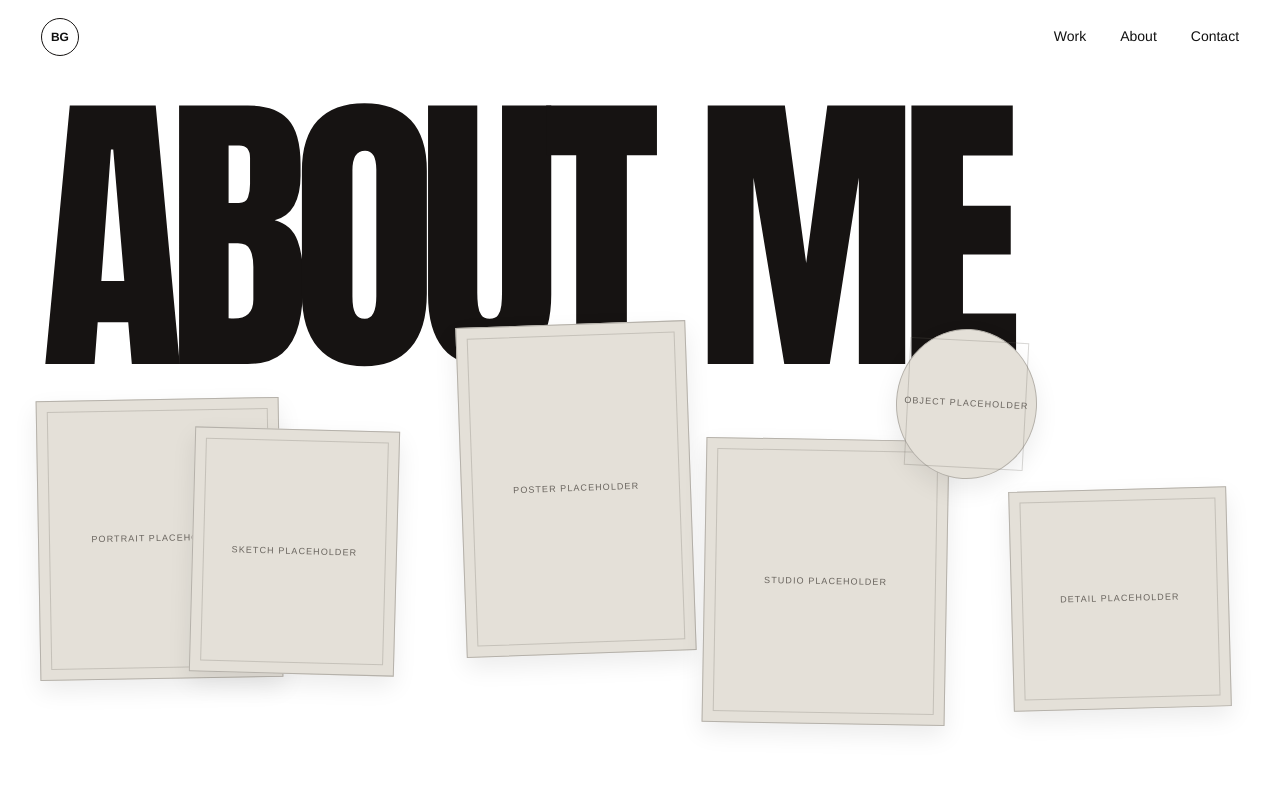
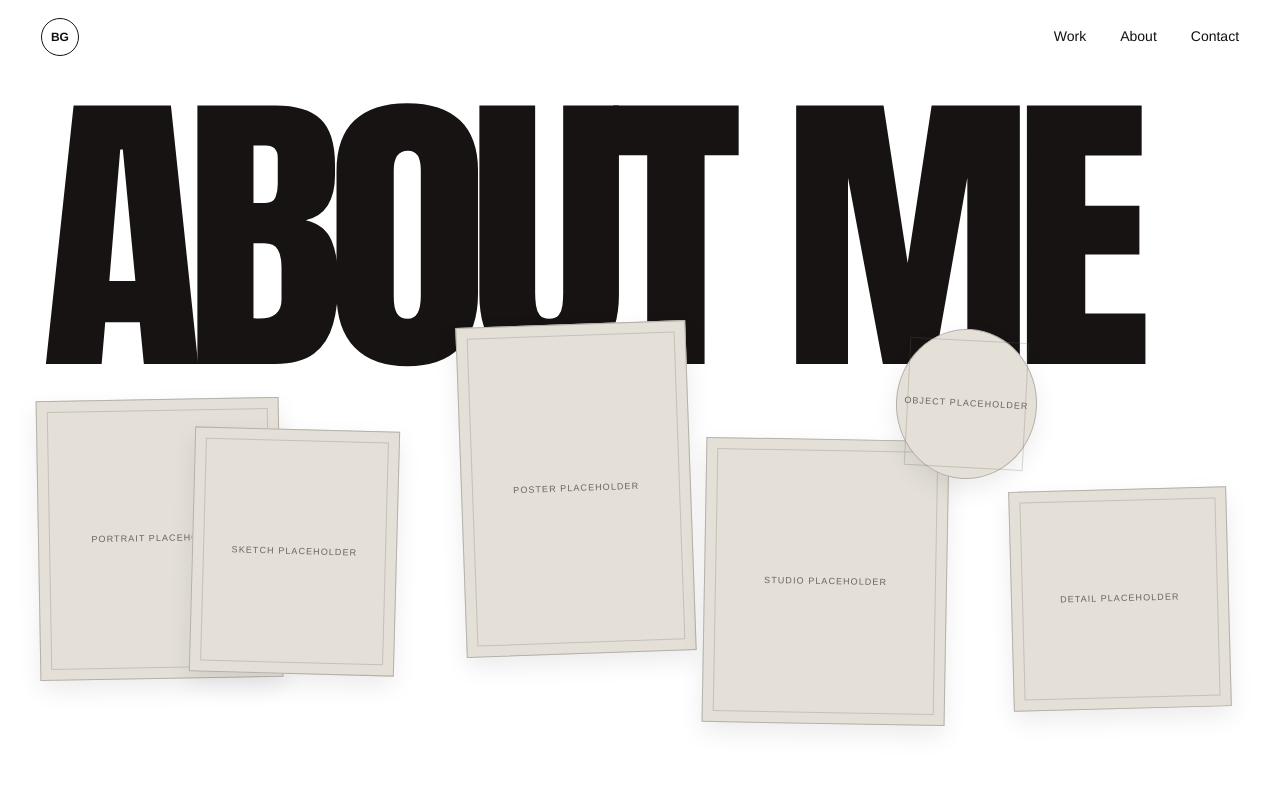
Before and after one commit to BrandonGraser/BG-Portfolio, a Next.js app: page /about in a window 1280 px wide. Shown: the top 800 px of the page. Built offline with nearby package versions, Linux system fonts and the light colour scheme.

Commit message:
Calibrate About title width

```diff
--- a/app/globals.css
+++ b/app/globals.css
@@ -100,7 +100,7 @@ footer>span { font-size:12px; }.email { display:block; font-size:clamp(6rem,17vw
 .tile-placeholder::before{content:"";position:absolute;inset:18px;border:1px solid currentColor;opacity:.25}.tile-placeholder span{font-size:12px;font-weight:700}.tile-placeholder small{font-size:9px}
 .tile-caption{position:absolute;inset:auto 0 0;padding:65px 24px 20px;color:#fff;background:linear-gradient(transparent,rgba(0,0,0,.72));opacity:0;transition:opacity .25s ease}.portfolio-tile:hover .tile-caption{opacity:1}.tile-caption span{font-size:10px}.tile-caption h1{margin:5px 0 2px;font-size:26px;font-weight:500}.tile-caption p{margin:0;font-size:11px}
 .simple-footer{min-height:78px;padding:20px 3.2vw;display:flex;justify-content:space-between;align-items:end;font-size:11px;border-top:1px solid #bbb}.simple-footer a{text-decoration:underline}
-.about-hero{min-height:760px;position:relative;overflow:hidden;padding:16px 3.2vw 0}.about-hero h1{position:relative;z-index:0;margin:30px 0 0;font-family:Impact,"Arial Narrow",sans-serif;color:var(--ink);font-size:23.5vw;line-height:.78;letter-spacing:-.055em;font-weight:900;white-space:nowrap;transform:scaleX(.98);transform-origin:left top;width:98%}
+.about-hero{min-height:760px;position:relative;overflow:hidden;padding:16px 3.2vw 0}.about-hero h1{position:relative;z-index:0;margin:30px 0 0;font-family:Impact,"Arial Narrow",sans-serif;color:var(--ink);font-size:23.5vw;line-height:.78;letter-spacing:-.055em;font-weight:900;white-space:nowrap;transform:scaleX(1.11);transform-origin:left top;width:90.1%}
 .about-collage{position:absolute;inset:180px 0 0}.about-piece,.contact-piece{position:absolute;display:grid;place-items:center;border:1px solid #b5b1aa;background:#e4e0d8;color:#69645e;text-transform:uppercase;letter-spacing:.12em;font-size:9px;box-shadow:0 10px 24px rgba(0,0,0,.08)}.about-piece::before,.contact-piece::before{content:"";position:absolute;inset:10px;border:1px solid currentColor;opacity:.25}
 .piece-one{width:19vw;height:280px;left:3vw;top:145px;transform:rotate(-1deg)}.piece-two{width:16vw;height:245px;left:15vw;top:175px;transform:rotate(1.5deg)}.piece-three{width:18vw;height:330px;left:36vw;top:70px;transform:rotate(-2deg)}.piece-four{width:19vw;height:285px;right:26vw;top:185px;transform:rotate(1deg)}.piece-five{width:17vw;height:220px;right:4vw;top:235px;transform:rotate(-1.5deg)}.piece-six{width:11vw;height:150px;right:19vw;top:75px;transform:rotate(3deg);border-radius:50%}
 .about-story{display:grid;grid-template-columns:1fr .78fr 1.45fr;gap:6vw;padding:85px 1vw 130px}.story-section{display:block;padding:0;border:0}.story-section h2{margin:0 0 65px;color:#b9b9b9;font-size:clamp(1rem,1.35vw,1.55rem);line-height:1;font-weight:700;letter-spacing:-.025em}.story-section p{max-width:none;margin:0 0 28px;font-size:clamp(1rem,1.35vw,1.55rem);line-height:1.12;letter-spacing:-.025em}.number-list{display:grid;gap:22px;font-size:clamp(1rem,1.35vw,1.55rem);line-height:1.2;letter-spacing:-.025em;font-weight:700}
@@ -112,6 +112,6 @@ footer>span { font-size:12px; }.email { display:block; font-size:clamp(6rem,17vw
 
 .about-story{gap:5vw;padding:42px 3.2vw 130px}
 
-@media (max-width:760px){.about-hero h1{transform:scaleX(.98);width:98%}.about-story{padding:38px 4vw 90px}}
+@media (max-width:760px){.about-hero h1{transform:scaleX(1.11);width:90.1%}.about-story{padding:38px 4vw 90px}}
 
 @media (prefers-reduced-motion:reduce){.collage-card{animation:none}}
```
